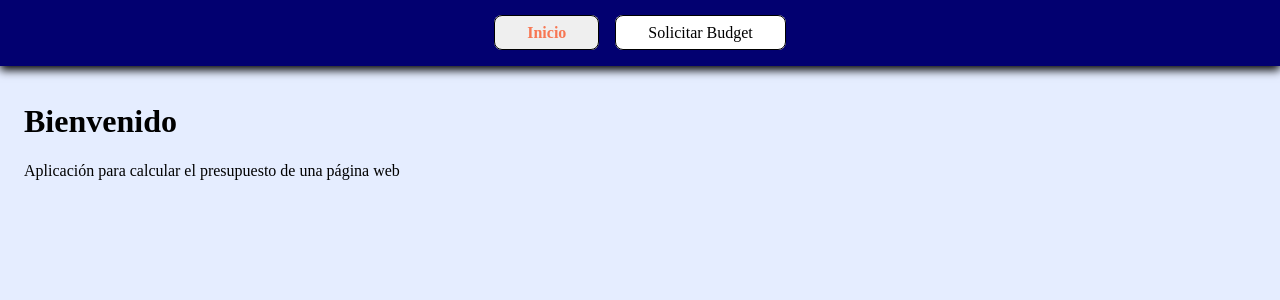
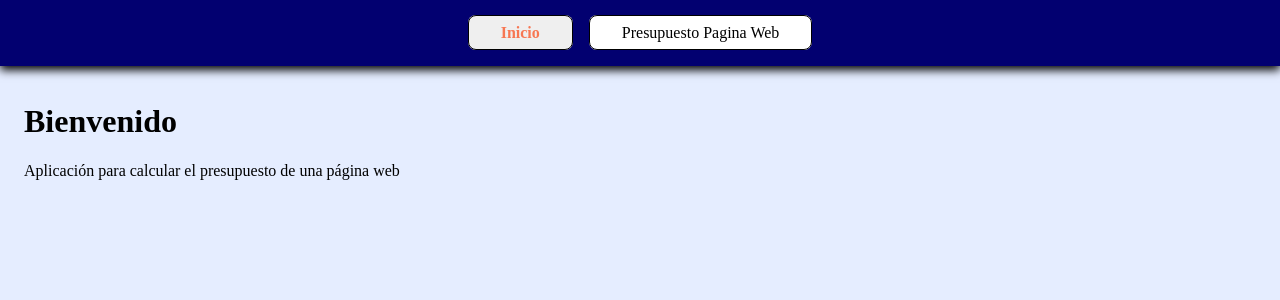
Before and after one commit to chaiben/s7-presupuesto, a React (Create React App) app: page / in a window 1280 px wide. Shown: the top 300 px of the page. Built offline with nearby package versions, Linux system fonts and the light colour scheme.

Commit message:
Changed button text and delete background color

```diff
--- a/src/components/Nav.js
+++ b/src/components/Nav.js
@@ -5,7 +5,7 @@ export default function Nav(){
     <nav>
       <ul>
         <li><NavLink to="/">Inicio</NavLink></li>
-        <li><NavLink to="/presupuestos">Solicitar Budget</NavLink></li>
+        <li><NavLink to="/presupuestos">Presupuesto Pagina Web</NavLink></li>
       </ul>
     </nav>
   );
--- a/src/style/style.css
+++ b/src/style/style.css
@@ -43,6 +43,7 @@ aside {
   border: 1px solid #000 !important;
   padding: 2px 4px !important;
   cursor: pointer;
+  background-color: white;
 }
 .resumen.selected{
   background-color: lightblue;
```
